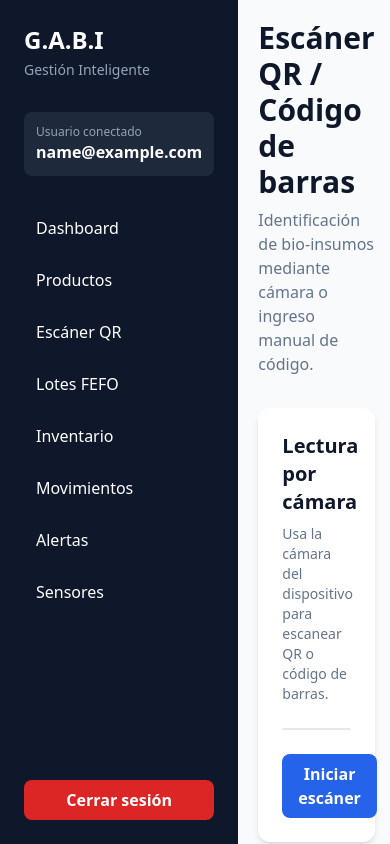
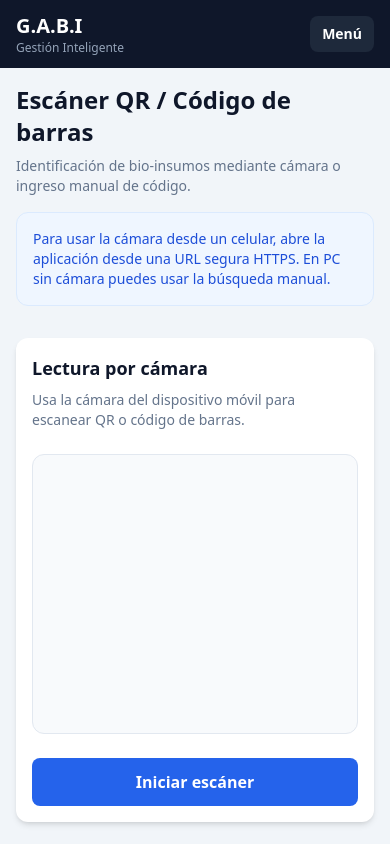
Before and after one commit to smaulendev/gabi, a React (Vite) app in the folder frontend-react/: page /scanner in a window 390 px wide. Shown: the top 844 px of the page. Built offline with nearby package versions, Linux system fonts and the light colour scheme; sample sign-in values are in the browser's storage.

Commit message:
Se mejora responsividad y se adapta lectura QR para dispositivo movil

```diff
--- a/frontend-react/src/components/Layout.tsx
+++ b/frontend-react/src/components/Layout.tsx
@@ -6,19 +6,12 @@ export default function Layout({
   children: React.ReactNode;
 }) {
   return (
-    <div style={{ display: 'flex' }}>
+    <div className="min-h-screen bg-slate-100 lg:flex">
       <Sidebar />
 
-      <div
-        style={{
-          flex: 1,
-          padding: '20px',
-          background: '#f8fafc',
-          minHeight: '100vh',
-        }}
-      >
+      <main className="w-full flex-1 p-4 lg:p-8">
         {children}
-      </div>
+      </main>
     </div>
   );
 }
--- a/frontend-react/src/components/Sidebar.tsx
+++ b/frontend-react/src/components/Sidebar.tsx
@@ -1,82 +1,94 @@
-import { Link, useNavigate } from "react-router-dom";
+import { Link, useNavigate } from 'react-router-dom';
+import { useState } from 'react';
 
 export default function Sidebar() {
   const navigate = useNavigate();
+  const [open, setOpen] = useState(false);
 
-  const user = JSON.parse(localStorage.getItem("user") || "{}");
+  const user = JSON.parse(localStorage.getItem('user') || '{}');
 
   const logout = () => {
-    localStorage.removeItem("token");
-    localStorage.removeItem("user");
-
-    navigate("/login");
+    localStorage.removeItem('token');
+    localStorage.removeItem('user');
+    navigate('/login');
   };
 
+  const closeMenu = () => setOpen(false);
+
   return (
-    <div className="flex h-screen w-64 flex-col bg-slate-900 p-6 text-white">
+    <>
+      <div className="sticky top-0 z-40 flex items-center justify-between bg-slate-900 px-4 py-3 text-white lg:hidden">
+        <div>
+          <h1 className="text-xl font-bold">G.A.B.I</h1>
+          <p className="text-xs text-slate-400">Gestión Inteligente</p>
+        </div>
+
+        <button
+          onClick={() => setOpen(!open)}
+          className="rounded-lg bg-slate-800 px-3 py-2 text-sm font-semibold"
+        >
+          {open ? 'Cerrar' : 'Menú'}
+        </button>
+      </div>
+
+      <aside
+        className={`z-50 bg-slate-900 p-6 text-white transition-all lg:sticky lg:top-0 lg:flex lg:h-screen lg:w-64 lg:flex-col ${
+          open ? 'block' : 'hidden'
+        } lg:block`}
+      >
         <div>
           <h1 className="text-2xl font-bold">G.A.B.I</h1>
-
           <p className="mt-1 text-sm text-slate-400">Gestión Inteligente</p>
         </div>
 
         <div className="mt-8 rounded-lg bg-slate-800 p-3">
           <p className="text-xs text-slate-400">Usuario conectado</p>
-
-        <p className="font-semibold">{user?.email || "Administrador"}</p>
+          <p className="break-words font-semibold">
+            {user?.email || 'Administrador'}
+          </p>
         </div>
 
-      <nav className="mt-8 flex flex-1 flex-col gap-3">
-        <Link
-          to="/dashboard"
-          className="rounded-lg px-3 py-2 hover:bg-slate-800"
-        >
+        <nav className="mt-8 flex flex-col gap-3 lg:flex-1">
+          <Link onClick={closeMenu} to="/dashboard" className="rounded-lg px-3 py-2 hover:bg-slate-800">
             Dashboard
           </Link>
 
-        <Link
-          to="/products"
-          className="rounded-lg px-3 py-2 hover:bg-slate-800"
-        >
+          <Link onClick={closeMenu} to="/products" className="rounded-lg px-3 py-2 hover:bg-slate-800">
             Productos
           </Link>
 
-        <Link to="/scanner" className="rounded-lg px-3 py-2 hover:bg-slate-800">
-          Escáner QR
-        </Link>
-
-        <Link to="/lots" className="rounded-lg px-3 py-2 hover:bg-slate-800">
+          <Link onClick={closeMenu} to="/lots" className="rounded-lg px-3 py-2 hover:bg-slate-800">
             Lotes FEFO
           </Link>
 
-        <Link
-          to="/inventory"
-          className="rounded-lg px-3 py-2 hover:bg-slate-800"
-        >
+          <Link onClick={closeMenu} to="/inventory" className="rounded-lg px-3 py-2 hover:bg-slate-800">
             Inventario
           </Link>
-        <Link
-          to="/movements"
-          className="rounded-lg px-3 py-2 hover:bg-slate-800"
-        >
+
+          <Link onClick={closeMenu} to="/movements" className="rounded-lg px-3 py-2 hover:bg-slate-800">
             Movimientos
           </Link>
 
-        <Link to="/alerts" className="rounded-lg px-3 py-2 hover:bg-slate-800">
+          <Link onClick={closeMenu} to="/alerts" className="rounded-lg px-3 py-2 hover:bg-slate-800">
             Alertas
           </Link>
 
-        <Link to="/sensors" className="rounded-lg px-3 py-2 hover:bg-slate-800">
+          <Link onClick={closeMenu} to="/sensors" className="rounded-lg px-3 py-2 hover:bg-slate-800">
             Sensores
+          </Link>
+
+          <Link onClick={closeMenu} to="/scanner" className="rounded-lg px-3 py-2 hover:bg-slate-800">
+            Escáner QR
           </Link>
         </nav>
 
         <button
           onClick={logout}
-        className="rounded-lg bg-red-600 px-4 py-2 font-semibold text-white hover:bg-red-700"
+          className="mt-6 w-full rounded-lg bg-red-600 px-4 py-2 font-semibold text-white hover:bg-red-700"
         >
           Cerrar sesión
         </button>
-    </div>
+      </aside>
+    </>
   );
 }
--- a/frontend-react/src/pages/ScannerPage.tsx
+++ b/frontend-react/src/pages/ScannerPage.tsx
@@ -29,8 +29,25 @@ export default function ScannerPage() {
     }
   };
 
+  const stopScanner = async () => {
+    try {
+      if (scannerRef.current) {
+        await scannerRef.current.stop();
+        await scannerRef.current.clear();
+        scannerRef.current = null;
+      }
+
+      setIsScanning(false);
+    } catch (error) {
+      console.error("Error al detener escáner:", error);
+      setIsScanning(false);
+    }
+  };
+
   const startScanner = async () => {
     try {
+      if (scannerRef.current || isScanning) return;
+
       const scanner = new Html5Qrcode("reader");
       scannerRef.current = scanner;
 
@@ -42,6 +59,7 @@ export default function ScannerPage() {
             width: 250,
             height: 250,
           },
+          aspectRatio: 1.777,
         },
         async (decodedText) => {
           setBarcode(decodedText);
@@ -53,22 +71,12 @@ export default function ScannerPage() {
 
       setIsScanning(true);
     } catch (error) {
-      console.error(error);
-      toast.error("No fue posible acceder a la cámara");
-    }
-  };
-
-  const stopScanner = async () => {
-    try {
-      if (scannerRef.current) {
-        await scannerRef.current.stop();
-        await scannerRef.current.clear();
+      console.error("Error al iniciar escáner:", error);
       scannerRef.current = null;
-      }
-
       setIsScanning(false);
-    } catch (error) {
-      console.error(error);
+      toast.error(
+        "No fue posible acceder a la cámara. En celular usa HTTPS o un despliegue seguro."
+      );
     }
   };
 
@@ -93,41 +101,49 @@ export default function ScannerPage() {
 
   return (
     <Layout>
-      <h1 className="text-3xl font-bold text-slate-900">
+      <div className="mx-auto max-w-6xl">
+        <h1 className="text-2xl font-bold text-slate-900 sm:text-3xl">
           Escáner QR / Código de barras
         </h1>
 
-      <p className="mt-2 text-slate-500">
-        Identificación de bio-insumos mediante cámara o ingreso manual de código.
+        <p className="mt-2 text-sm text-slate-500 sm:text-base">
+          Identificación de bio-insumos mediante cámara o ingreso manual de
+          código.
         </p>
 
+        <div className="mt-4 rounded-xl border border-blue-100 bg-blue-50 p-4 text-sm text-blue-700">
+          Para usar la cámara desde un celular, abre la aplicación desde una URL
+          segura HTTPS. En PC sin cámara puedes usar la búsqueda manual.
+        </div>
+
         <div className="mt-8 grid grid-cols-1 gap-6 xl:grid-cols-2">
-        <section className="rounded-xl bg-white p-6 shadow-md">
-          <h2 className="text-xl font-bold text-slate-900">
+          <section className="rounded-xl bg-white p-4 shadow-md sm:p-6">
+            <h2 className="text-lg font-bold text-slate-900 sm:text-xl">
               Lectura por cámara
             </h2>
 
             <p className="mt-2 text-sm text-slate-500">
-            Usa la cámara del dispositivo para escanear QR o código de barras.
+              Usa la cámara del dispositivo móvil para escanear QR o código de
+              barras.
             </p>
 
             <div
               id="reader"
-            className="mt-6 overflow-hidden rounded-xl border border-slate-200"
+              className="mt-6 min-h-[280px] overflow-hidden rounded-xl border border-slate-200 bg-slate-50 sm:min-h-[340px]"
             />
 
-          <div className="mt-6 flex gap-3">
+            <div className="mt-6 flex flex-col gap-3 sm:flex-row">
               {!isScanning ? (
                 <button
                   onClick={startScanner}
-                className="rounded-lg bg-blue-600 px-4 py-2 font-semibold text-white hover:bg-blue-700"
+                  className="w-full rounded-lg bg-blue-600 px-4 py-3 font-semibold text-white hover:bg-blue-700 sm:w-auto"
                 >
                   Iniciar escáner
                 </button>
               ) : (
                 <button
                   onClick={stopScanner}
-                className="rounded-lg bg-red-600 px-4 py-2 font-semibold text-white hover:bg-red-700"
+                  className="w-full rounded-lg bg-red-600 px-4 py-3 font-semibold text-white hover:bg-red-700 sm:w-auto"
                 >
                   Detener escáner
                 </button>
@@ -135,14 +151,18 @@ export default function ScannerPage() {
             </div>
           </section>
 
-        <section className="rounded-xl bg-white p-6 shadow-md">
-          <h2 className="text-xl font-bold text-slate-900">
+          <section className="rounded-xl bg-white p-4 shadow-md sm:p-6">
+            <h2 className="text-lg font-bold text-slate-900 sm:text-xl">
               Búsqueda manual
             </h2>
 
+            <p className="mt-2 text-sm text-slate-500">
+              Útil para pruebas en PC o cuando no hay cámara disponible.
+            </p>
+
             <form onSubmit={handleManualSearch} className="mt-6 space-y-4">
               <input
-              className="w-full rounded-lg border border-slate-300 px-4 py-2"
+                className="w-full rounded-lg border border-slate-300 px-4 py-3"
                 placeholder="Ej: 7801234567890"
                 value={barcode}
                 onChange={(e) => setBarcode(e.target.value)}
@@ -150,7 +170,7 @@ export default function ScannerPage() {
 
               <button
                 type="submit"
-              className="w-full rounded-lg bg-slate-900 px-4 py-2 font-semibold text-white hover:bg-slate-800"
+                className="w-full rounded-lg bg-slate-900 px-4 py-3 font-semibold text-white hover:bg-slate-800"
               >
                 Buscar producto
               </button>
@@ -189,6 +209,7 @@ export default function ScannerPage() {
             )}
           </section>
         </div>
+      </div>
     </Layout>
   );
 }
```
Lines whose indentation alone changed are shown as unchanged.
